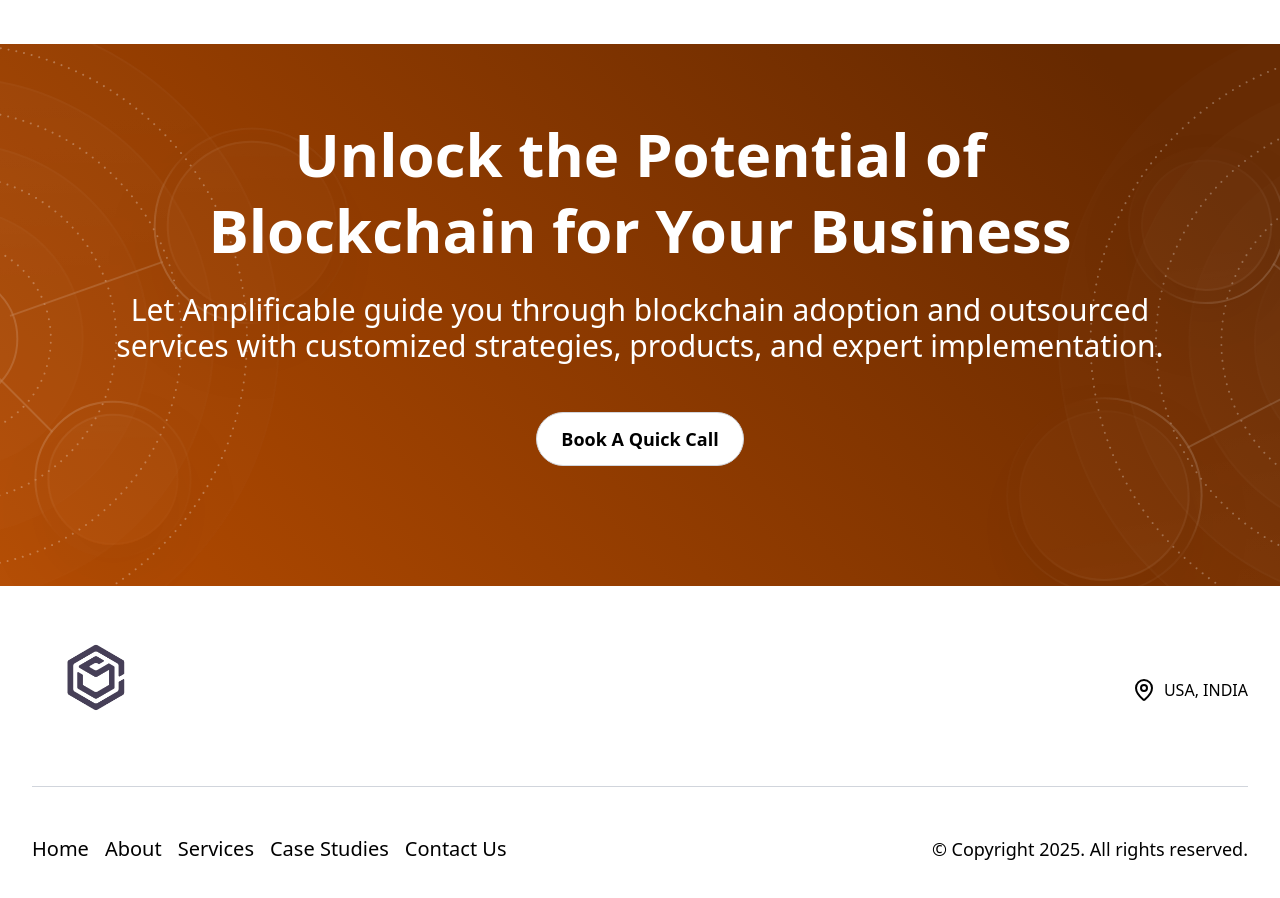
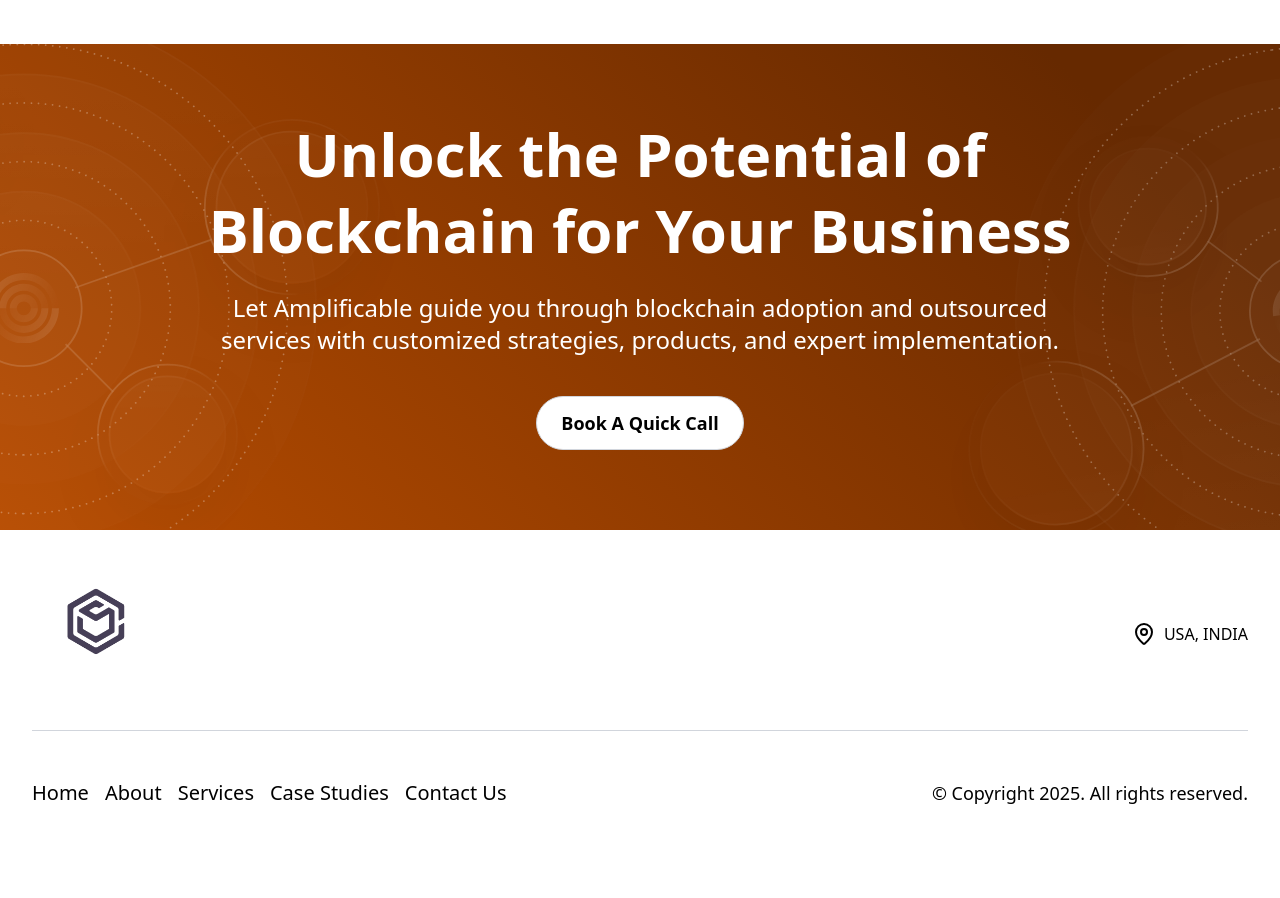
Before and after one commit to RohitSah23/Amplificable, a React (Vite) app: page / in a window 1280 px wide. Shown: the part 7560-8458 px from the top of the page. Built offline with nearby package versions, Linux system fonts and the light colour scheme.

Commit message:
fix(unlock potential): fix responsiveness of unlockpotential

```diff
--- a/src/components/UnlockPotential/UnlockPotential.jsx
+++ b/src/components/UnlockPotential/UnlockPotential.jsx
@@ -8,34 +8,22 @@
     <div className="relative py-20 w-full overflow-hidden flex items-center justify-center">
       <div
         className="absolute inset-0 w-full h-full bg-cover bg-center bg-no-repeat"
-        style={{
-          backgroundImage: `url("${PotentialBG}")`,
-        }}
+        style={{ backgroundImage: `url("${PotentialBG}")` }}
       ></div>
-      <div className="relative z-10 w-full max-w-6xl mx-auto flex flex-col items-center text-center px-6">
+
+      <div className="relative z-10 w-full max-w-6xl mx-auto flex flex-col items-center text-center px-4 sm:px-6 lg:px-8">
         <motion.div
           initial={{ scale: 0.5, opacity: 0 }}
           whileInView={{ scale: 1, opacity: 1 }}
           viewport={{ once: false, amount: 0.4 }}
           transition={{ duration: 0.8, ease: "easeOut" }}
         >
-          <h1 className="text-white text-6xl md:text-6xl font-semibold mb-4">
+          <h1 className="text-white text-3xl sm:text-4xl md:text-5xl lg:text-6xl font-semibold mb-4">
             Unlock the Potential of
           </h1>
-          <h1 className="text-white text-6xl md:text-6xl font-bold mb-8">
+          <h1 className="text-white text-3xl sm:text-4xl md:text-5xl lg:text-6xl font-bold mb-8">
             Blockchain for Your Business
           </h1>
-        </motion.div>
-        <motion.div
-          initial={{ scale: 0.5, opacity: 0 }}
-          whileInView={{ scale: 1, opacity: 1 }}
-          viewport={{ once: false, amount: 0.4 }}
-          transition={{ duration: 0.8, ease: "easeOut" }}
-          className="text-3xl text-white mb-12"
-        >
-          Let Amplificable guide you through blockchain adoption and outsourced
-          services with customized strategies, products, and expert
-          implementation.{" "}
         </motion.div>
 
         <motion.div
@@ -43,11 +31,21 @@
           whileInView={{ scale: 1, opacity: 1 }}
           viewport={{ once: false, amount: 0.4 }}
           transition={{ duration: 0.8, ease: "easeOut" }}
-          className="pb-10"
+          className="text-base sm:text-lg md:text-xl lg:text-2xl text-white mb-10 max-w-4xl"
+        >
+          Let Amplificable guide you through blockchain adoption and outsourced
+          services with customized strategies, products, and expert implementation.
+        </motion.div>
+
+        <motion.div
+          initial={{ scale: 0.5, opacity: 0 }}
+          whileInView={{ scale: 1, opacity: 1 }}
+          viewport={{ once: false, amount: 0.4 }}
+          transition={{ duration: 0.8, ease: "easeOut" }}
         >
           <Button
             text="Book A Quick Call"
-            className="bg-white text-black hover:bg-gray-100 border border-gray-300"
+            className="bg-white text-black hover:bg-gray-100 border border-gray-300 px-6 py-3 text-base sm:text-lg cursor-pointer"
           />
         </motion.div>
       </div>
```
